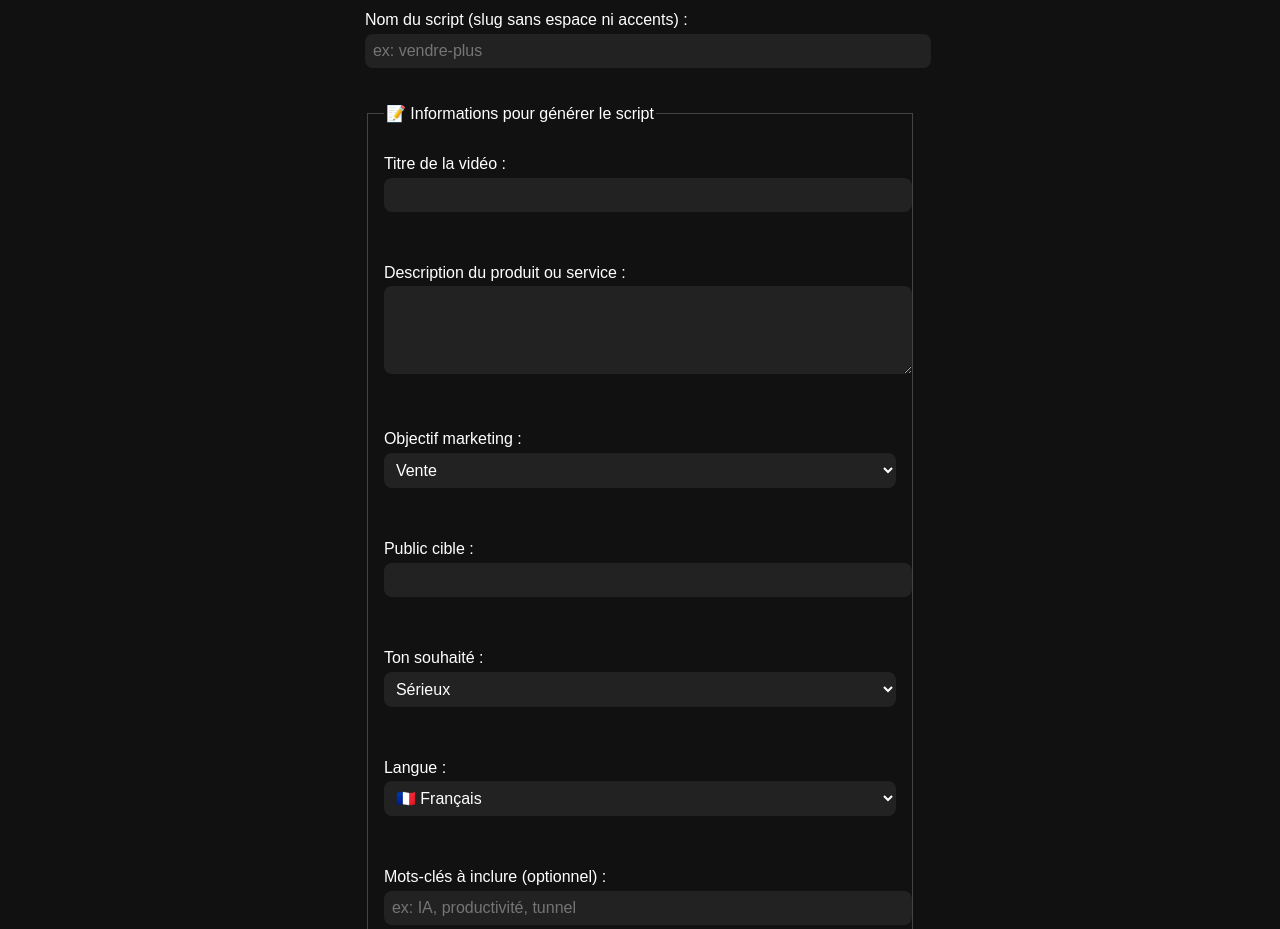
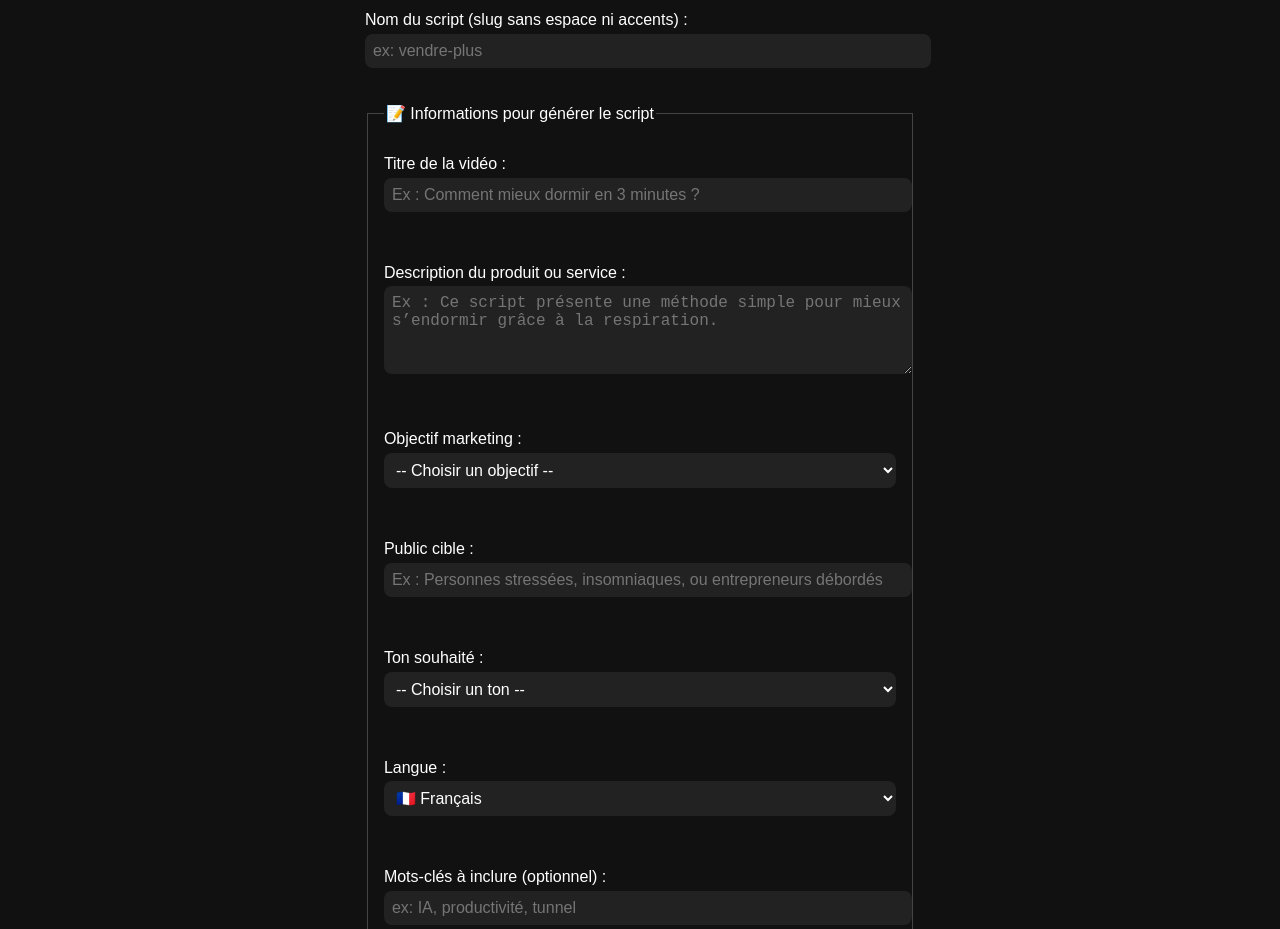
Before and after one commit to ALRICPAON/dashboard-sellyo, a plain HTML site: page form-script.html in a window 1280 px wide. Shown: the part 171-1100 px from the top of the page. Drawn offline with Linux system fonts and the light colour scheme; no server answers.

Commit message:
Update form-script.html

```diff
--- a/form-script.html
+++ b/form-script.html
@@ -32,33 +32,57 @@
         <legend>📝 Informations pour générer le script</legend>
 
         <label>Titre de la vidéo :
-          <input type="text" name="title" required style="width: 100%; padding: 0.5rem;" />
+          <input type="text" name="title" required style="width: 100%; padding: 0.5rem;"
+  placeholder="Ex : Comment mieux dormir en 3 minutes ?" />
         </label><br><br>
 
         <label>Description du produit ou service :
-          <textarea name="description" required rows="4" style="width: 100%; padding: 0.5rem;"></textarea>
+          <textarea name="description" required rows="4" style="width: 100%; padding: 0.5rem;"
+  placeholder="Ex : Ce script présente une méthode simple pour mieux s’endormir grâce à la respiration."></textarea>
         </label><br><br>
 
         <label>Objectif marketing :
           <select name="goal" required style="width: 100%; padding: 0.5rem;">
-            <option value="vente">Vente</option>
-            <option value="lead">Collecte de leads</option>
-            <option value="notoriete">Notoriété</option>
-            <option value="engagement">Engagement</option>
-          </select>
+  <option value="">-- Choisir un objectif --</option>
+  <option value="vente">Générer des ventes</option>
+  <option value="emails">Collecter des emails</option>
+  <option value="trafic">Augmenter le trafic</option>
+  <option value="engagement">Créer de l’engagement</option>
+  <option value="notoriete">Booster la notoriété</option>
+  <option value="presentation">Présenter un produit</option>
+  <option value="nouveaute">Lancer une nouveauté</option>
+  <option value="affiliés">Recruter des affiliés</option>
+  <option value="promo">Annoncer une promo ou un événement</option>
+  <option value="viral">Créer du contenu viral</option>
+  <option value="conversion">Convaincre d’acheter</option>
+  <option value="formation">Éduquer / former</option>
+  <option value="expertise">Prouver l’expertise</option>
+  <option value="storytelling">Créer un storytelling</option>
+  <option value="demo">Faire une démonstration</option>
+</select>
         </label><br><br>
 
         <label>Public cible :
-          <input type="text" name="audience" required style="width: 100%; padding: 0.5rem;" />
+          <input type="text" name="audience" required style="width: 100%; padding: 0.5rem;"
+  placeholder="Ex : Personnes stressées, insomniaques, ou entrepreneurs débordés" />
         </label><br><br>
 
         <label>Ton souhaité :
           <select name="tone" required style="width: 100%; padding: 0.5rem;">
-            <option value="serieux">Sérieux</option>
-            <option value="inspirant">Inspirant</option>
-            <option value="fun">Fun</option>
-            <option value="provocateur">Provocateur</option>
-          </select>
+  <option value="">-- Choisir un ton --</option>
+  <option value="enthousiaste">Enthousiaste</option>
+  <option value="professionnel">Sérieux et professionnel</option>
+  <option value="authentique">Authentique et sincère</option>
+  <option value="humoristique">Humoristique</option>
+  <option value="vendeur">Punchy / vendeur</option>
+  <option value="pedagogique">Pédagogique</option>
+  <option value="inspirant">Inspirant / motivant</option>
+  <option value="confessionnel">Confessionnel (storytelling)</option>
+  <option value="court">Court / percutant (TikTok)</option>
+  <option value="premium">Luxueux / premium</option>
+  <option value="familier">Familier / proche</option>
+  <option value="futuriste">Innovant / futuriste</option>
+</select>
         </label><br><br>
 
         <label>Langue :
```
